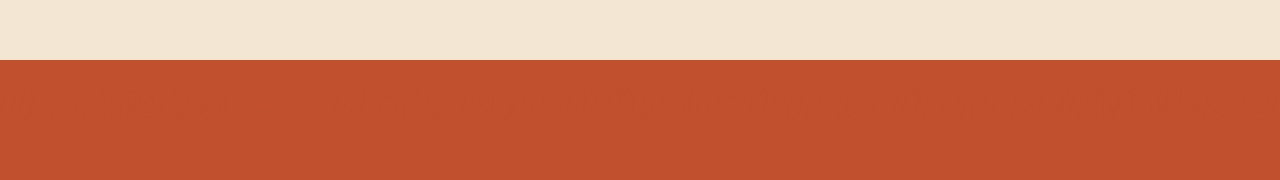
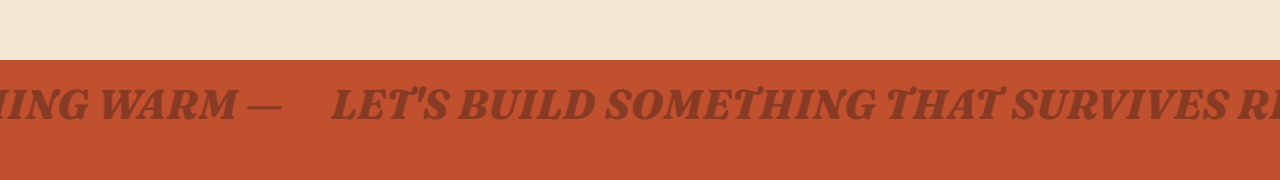
Before and after one commit to jmeusterfeldhaus/portfolio, a plain HTML site: page v2/index.html in a window 1280 px wide. Shown: the part 8351-8531 px from the top of the page. Drawn offline with nearby package versions, Linux system fonts and the light colour scheme.

Commit message:
Add files via upload

```diff
--- a/v2/style.css
+++ b/v2/style.css
@@ -235,7 +235,7 @@ section{ padding:clamp(4rem,9vw,7rem) var(--edge); position:relative; }
   text-transform:uppercase; color:var(--gold);
 }
 .cta-marquee{ border:none; margin-bottom:clamp(2.4rem,5vw,4rem); }
-.cta-marquee .marquee-track span{ color:var(--rust); font-size:clamp(1.4rem,4vw,2.6rem); -webkit-text-stroke:0; }
+.cta-marquee .marquee-track span{ color:var(--ink); opacity:0.35; font-size:clamp(1.4rem,4vw,2.6rem); -webkit-text-stroke:0; }
 
 /* ============================================================
    WORK — full-bleed cinematic jacket photo behind a huge
```
